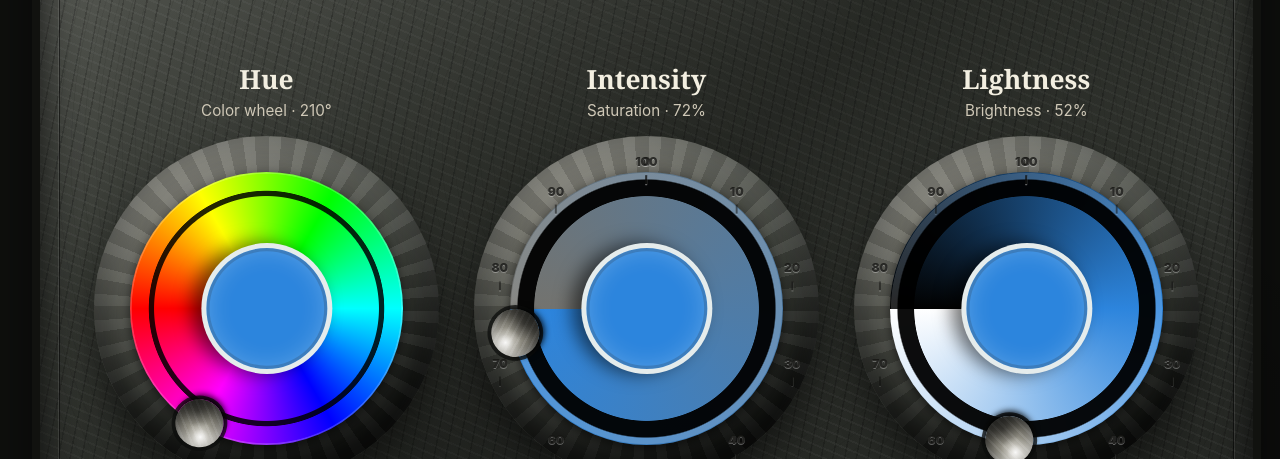
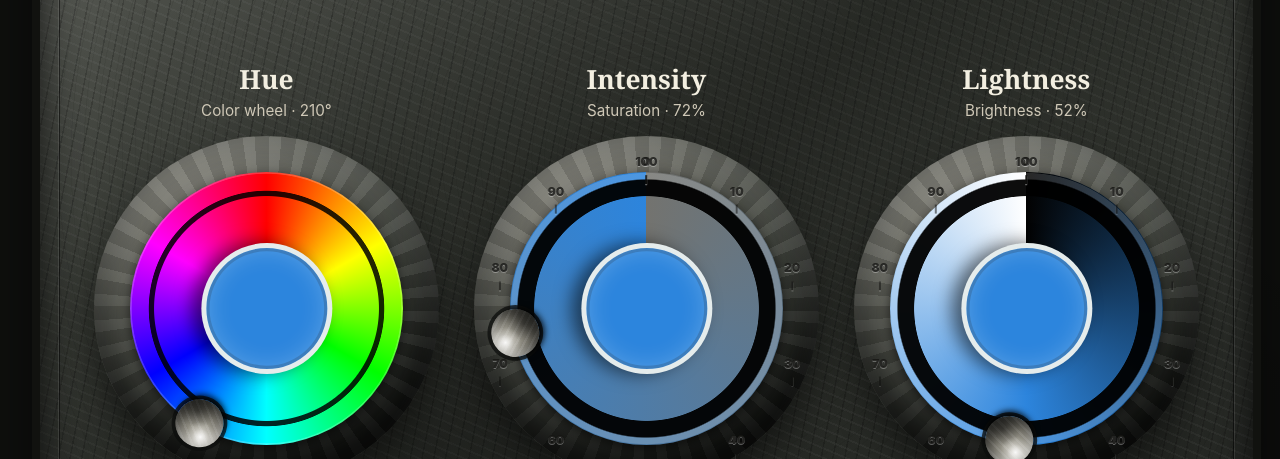
Before and after one commit to undeadfighterlevel5/ColorCO, a plain HTML site: page index.html in a window 1280 px wide. Shown: the part 337-796 px from the top of the page. Drawn offline with Linux system fonts and the light colour scheme.

Commit message:
Update styles.css

```diff
--- a/styles.css
+++ b/styles.css
@@ -176,26 +176,26 @@ h1 {
   border-radius: 50%;
   background:
     radial-gradient(circle, transparent 0 58%, rgba(0,0,0,0.95) 58.4% 66.5%, rgba(255,255,255,0.15) 67.2% 70%, transparent 70.4%),
-    conic-gradient(from -90deg, #3d3e39, #141513, #76756d, #1d1f1c, #3d3e39);
+    conic-gradient(from 0deg, #3d3e39, #141513, #76756d, #1d1f1c, #3d3e39);
   filter: drop-shadow(0 0.25rem 0.35rem rgba(0,0,0,0.7));
 }
 
 .hue-wheel .groove {
   background:
     radial-gradient(circle, transparent 0 58%, rgba(0,0,0,0.85) 58.5% 60.8%, transparent 61.2% 69.6%, rgba(255,255,255,0.2) 70% 72%, transparent 72.3%),
-    conic-gradient(from -90deg, red, yellow, lime, cyan, blue, magenta, red);
+    conic-gradient(from 0deg, red, yellow, lime, cyan, blue, magenta, red);
 }
 
 .saturation-wheel .groove {
   background:
     radial-gradient(circle, transparent 0 58%, rgba(0,0,0,0.95) 58.4% 66.5%, rgba(255,255,255,0.15) 67.2% 70%, transparent 70.4%),
-    conic-gradient(from -90deg, #73736f, var(--selected-color));
+    conic-gradient(from 0deg, #73736f, var(--selected-color));
 }
 
 .lightness-wheel .groove {
   background:
     radial-gradient(circle, transparent 0 58%, rgba(0,0,0,0.95) 58.4% 66.5%, rgba(255,255,255,0.15) 67.2% 70%, transparent 70.4%),
-    conic-gradient(from -90deg, #020202, var(--selected-color), #ffffff);
+    conic-gradient(from 0deg, #020202, var(--selected-color), #ffffff);
 }
 
 .center-fill {
```
